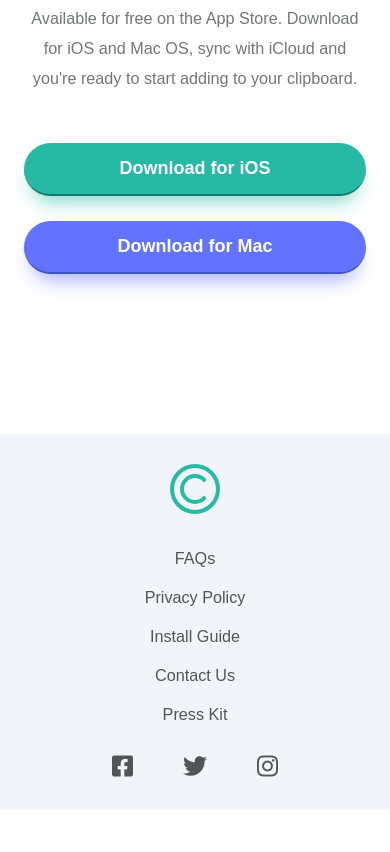
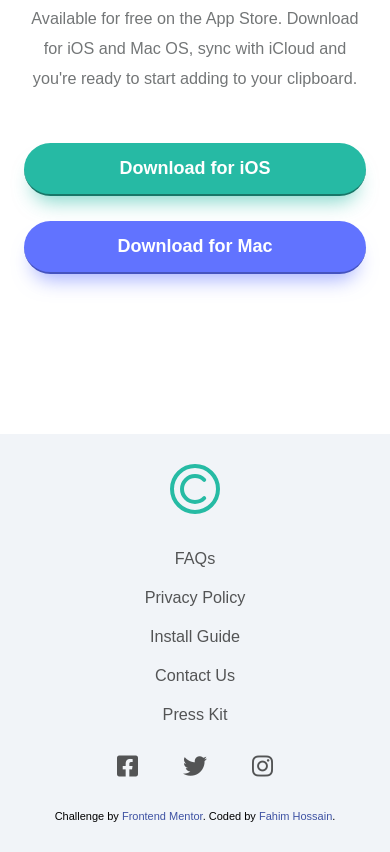
Before and after one commit to Mr-NotSoCreative/clipboard-landing-page, a plain HTML site: page index.html in a window 390 px wide. Shown: the part 4621-5473 px from the top of the page. Before the commit the page ends 5431 px from the top, so only its background shows below. Drawn offline with Linux system fonts and the light colour scheme; a web font is replaced by a local one.

Commit message:
Add attribution style.css

```diff
--- a/index.html
+++ b/index.html
@@ -27,10 +27,10 @@
     <title>Frontend Mentor | Clipboard landing page</title>
 
     <!-- Feel free to remove these styles or customise in your own stylesheet 👍 -->
-    <!-- <style>
+    <style>
     .attribution { font-size: 11px; text-align: center; }
     .attribution a { color: hsl(228, 45%, 44%); }
-  </style> -->
+  </style>
   </head>
   <body>
     <main class="container">
@@ -228,6 +228,11 @@
         <a href="#"><i class="fa-brands fa-twitter"></i></a>
         <a href="#"><i class="fa-brands fa-instagram"></i></a>
       </div>
+
+      <p class="attribution">
+        Challenge by <a href="https://www.frontendmentor.io/challenges/clipboard-landing-page-5cc9bccd6c4c91111378ecb9" target="_blank">Frontend Mentor</a>.
+        Coded by <a href="https://www.frontendmentor.io/profile/Mr-NotSoCreative">Fahim Hossain</a>.
+      </p>
     </footer>
 
     <!-- footer ends -->
--- a/style.css
+++ b/style.css
@@ -250,7 +250,7 @@ footer a:hover {
     justify-items: center;
   }
   .social-icon-div {
-    gap: 50px;
+    gap: 45px;
   }
 }
 
```
